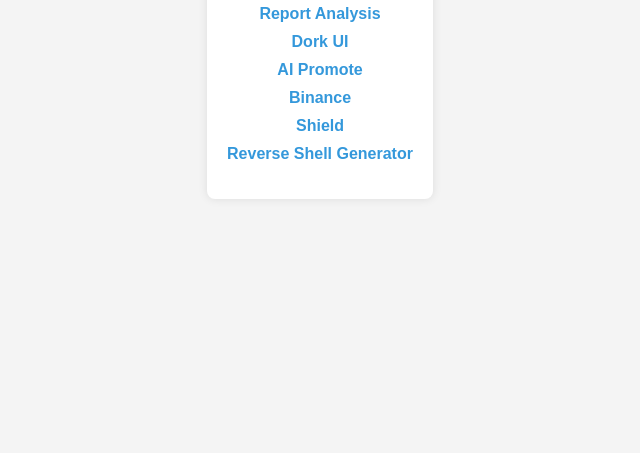
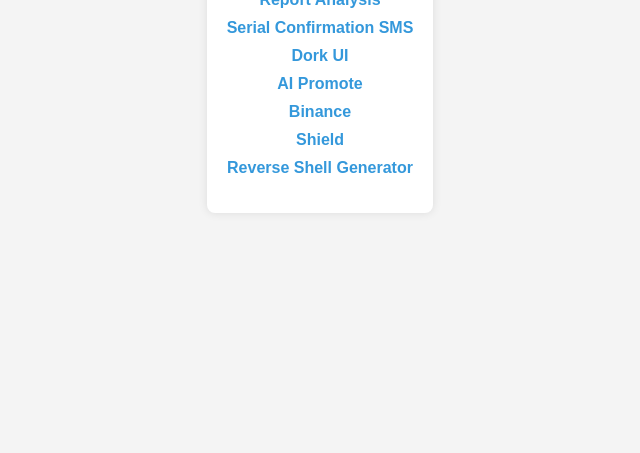
Before and after one commit to huntertool/mytool2, a plain HTML site: page index.html in a window 1280 px wide. Shown: the part 347-800 px from the top of the page, without its empty margins (320-960 px from the left). Drawn offline with Linux system fonts and the light colour scheme.

Commit message:
Update index.html

```diff
--- a/index.html
+++ b/index.html
@@ -47,6 +47,7 @@
         <h1>My Tools</h1>
         <ul>
             <li><a href="report/index.html">Report Analysis</a></li>
+            <li><a href="sms/index.html">Serial Confirmation SMS</a></li>
             <li><a href="dork-ui/index.html">Dork UI</a></li>
             <li><a href="ai-promote/index.html">AI Promote</a></li>
             <li><a href="Crypto/index.html">Binance</a></li>
```
